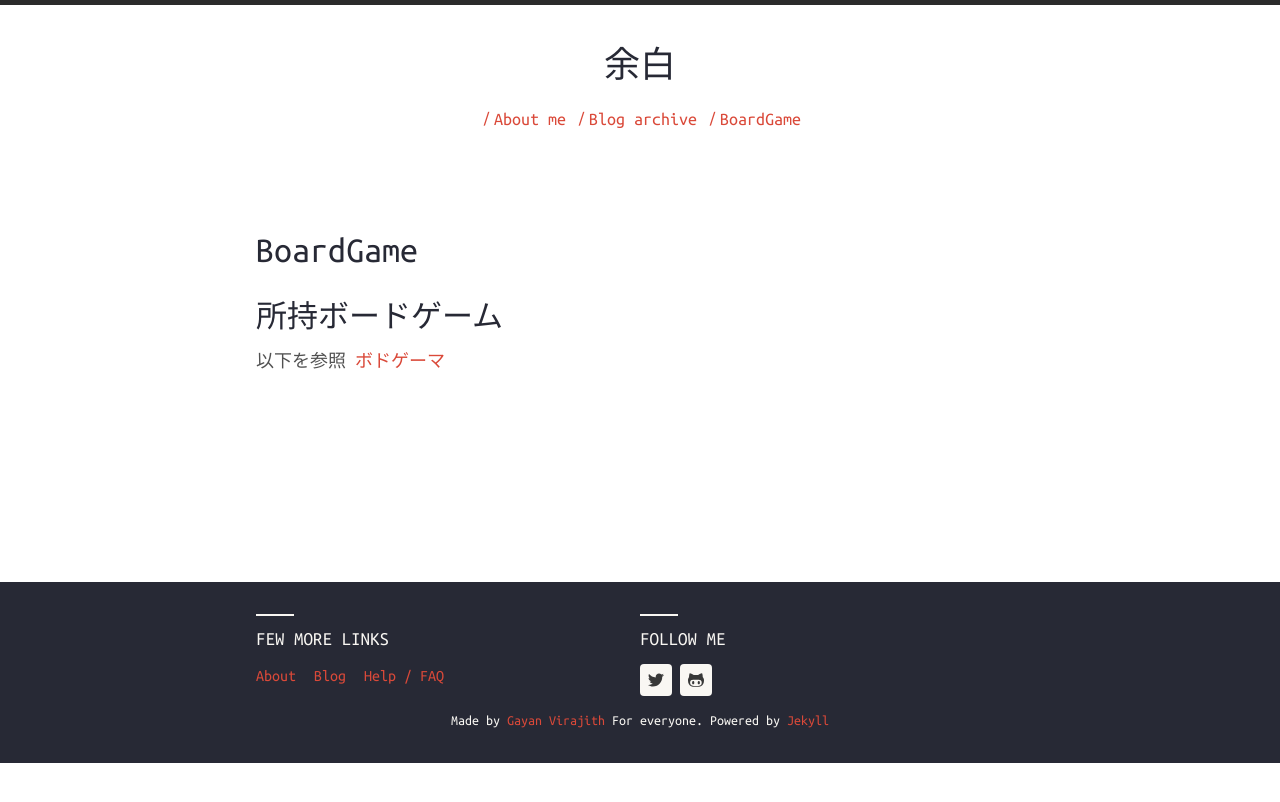
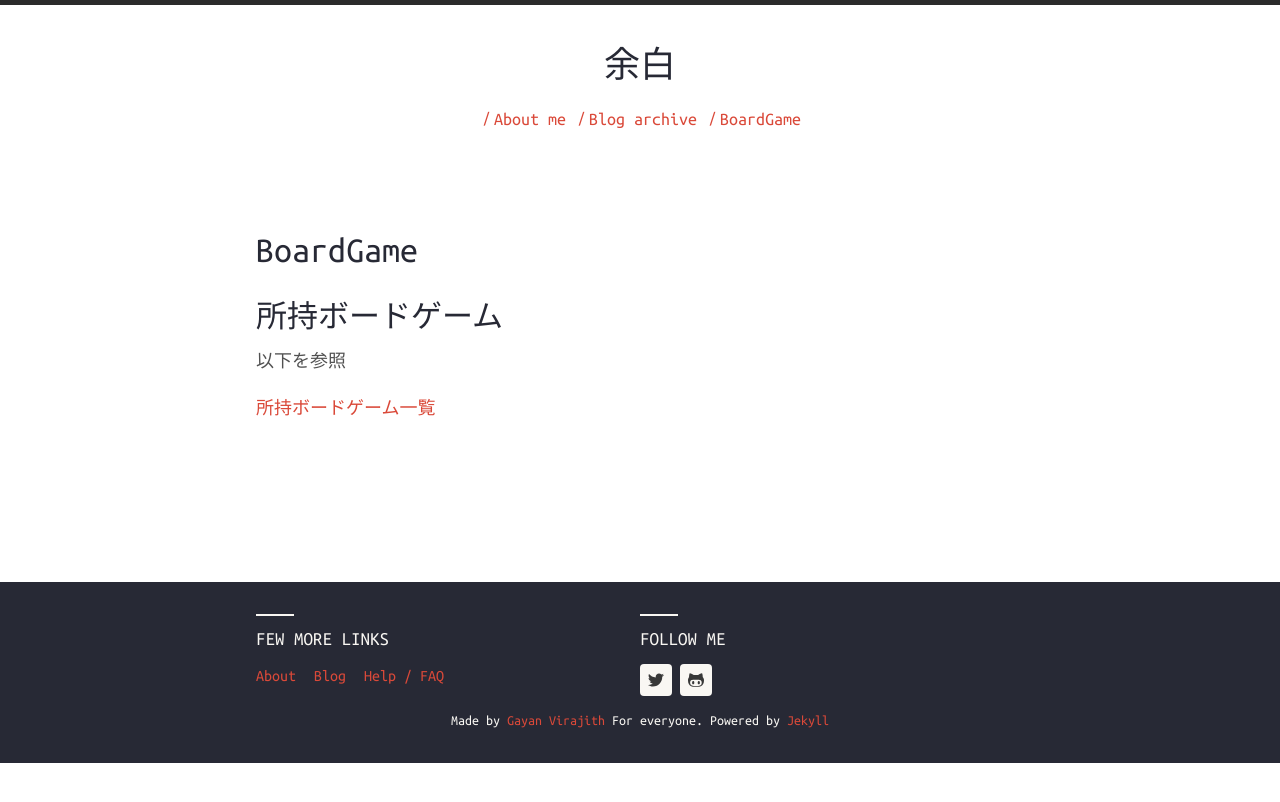
Before and after one commit to mtjuney/mtjuney.github.io, a Jekyll site: the page built from boardgame.md, in a window 1280 px wide. Shown: the top 802 px of the page. Built offline with Jekyll 4.4.1, drawn with Linux system fonts in a browser that asks for light colours; nearby versions of some CDN libraries.

Commit message:
Update boardgame.md

```diff
--- a/boardgame.md
+++ b/boardgame.md
@@ -6,5 +6,7 @@ permalink: /boardgame/
 
 ## 所持ボードゲーム
 
+
 以下を参照
-[ボドゲーマ](https://bodoge.hoobby.net/friends/1198/boardgames/have)
+
+[所持ボードゲーム一覧](https://bodoge.hoobby.net/friends/1198/boardgames/have)
```
